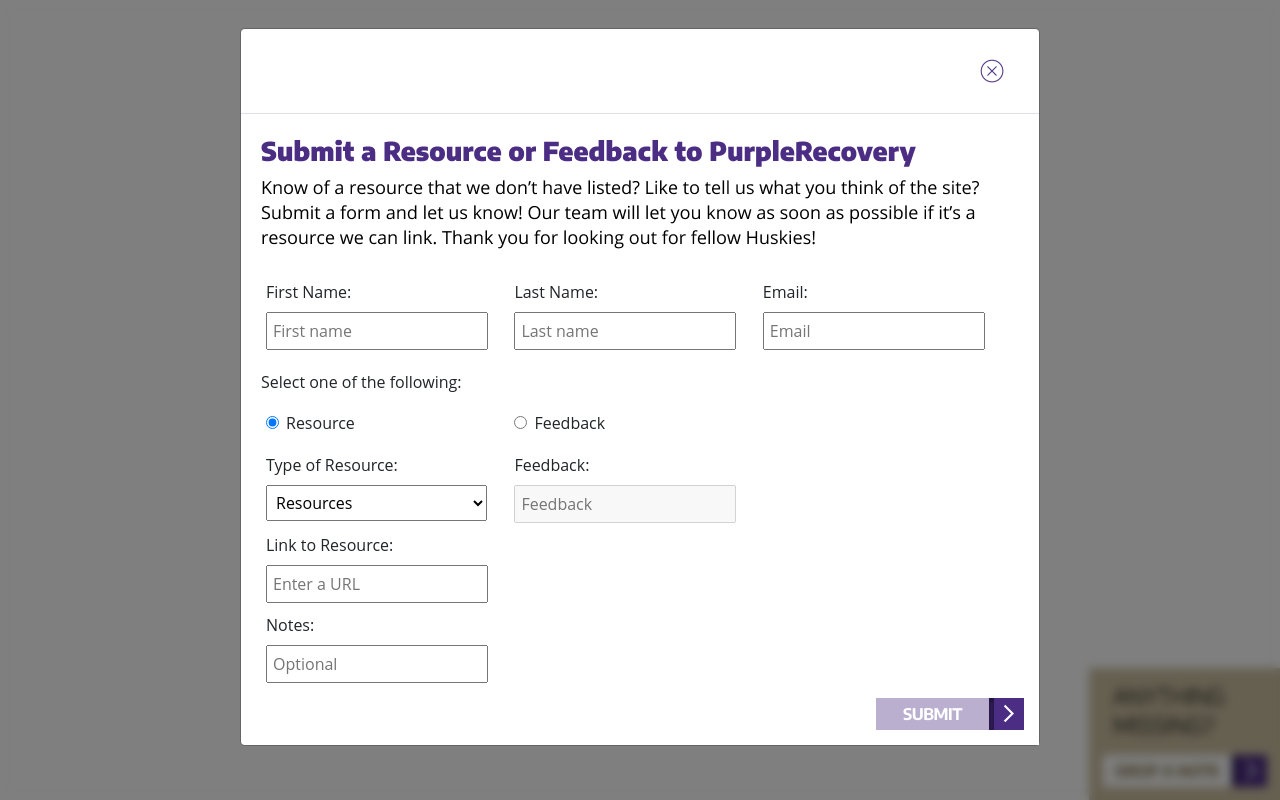
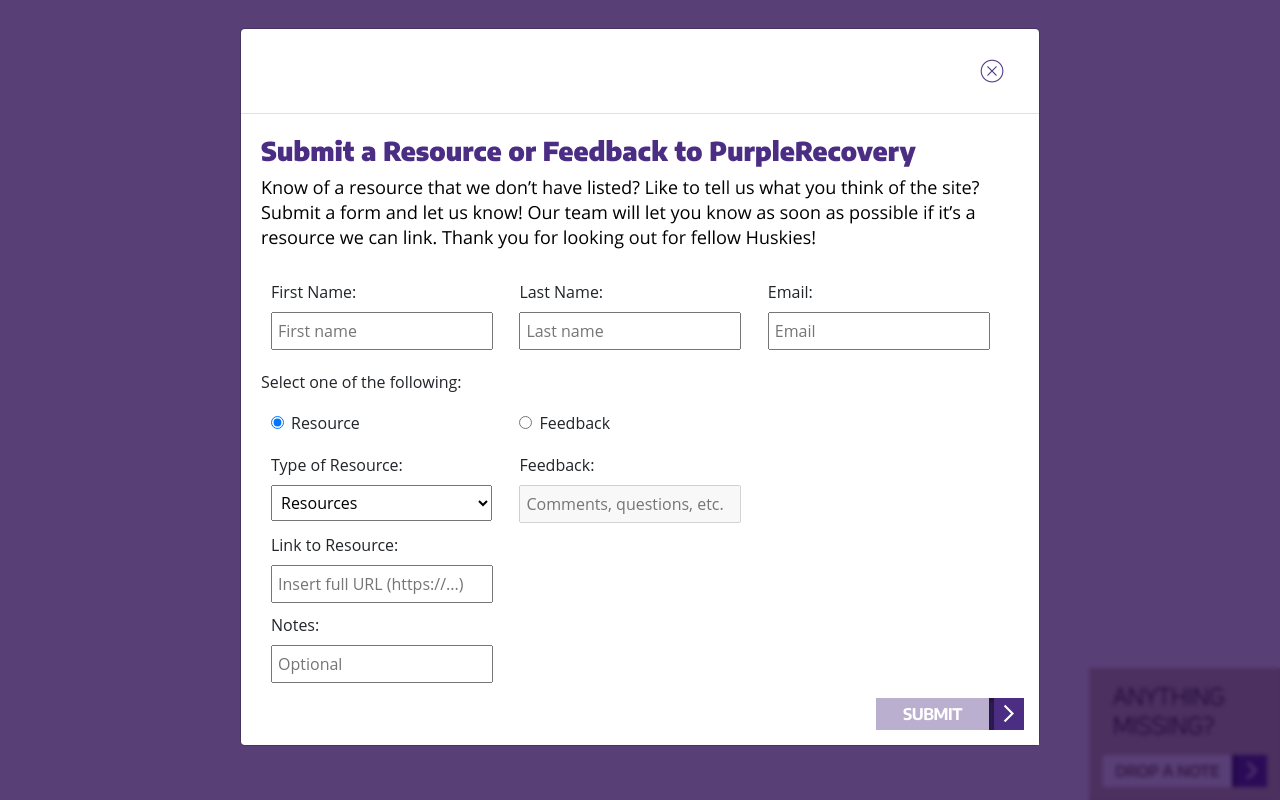
Before and after one commit to Purple-Recovery/purple-recovery, a React (Create React App) app: page / in a window 1280 px wide. Both pictures are taken after a click on the picture 1184 px from the left and 734 px from the top of the page. Built offline with nearby package versions, Linux system fonts and the light colour scheme.

Commit message:
Add styling for submitSuccessView and FormValidation.js

```diff
--- a/src/components/DropANote.js
+++ b/src/components/DropANote.js
@@ -125,15 +125,15 @@
 class SubmitSuccessView extends Component {
   render () {
     return (
-      <Modal show={this.props.show} onHide={this.props.hide}>
+      <Modal show={this.props.show} onHide={this.props.hide} className="modal-blur" size="lg">
         <Modal.Header>
           <Modal.Title />
           <button onClick={this.props.hide} className="close-button">
-            <img src={require("./img/close.png")} alt="Close form"/>
+            <img src={require("./img/close.png")} alt="Close form button"/>
           </button>
         </Modal.Header>
         <Modal.Body>
-          Form has been submitted successfully! Thank you for sharing
+        <img className="submission-success-img" src={require("./img/success.png")} alt="Form has been submitted successfully!"/>
         </Modal.Body>
       </Modal>
     );
--- a/src/components/FormValidation.js
+++ b/src/components/FormValidation.js
@@ -153,7 +153,7 @@
         {/* Feedback text input */}
         <div className="column">
           <label className="form-label">Feedback:</label>
-          <input type="text" placeholder="Feedback" disabled={!disabled} name="feedback" ref={register} />
+          <input type="text" placeholder="Comments, questions, etc." disabled={!disabled} name="feedback" ref={register} />
         </div>
       </div>
 
@@ -164,7 +164,7 @@
           <input
             name="link"
             type="url"
-            placeholder="Enter a URL"
+            placeholder="Insert full URL (https://...)"
             disabled={disabled}
             ref={
               register({
--- a/src/css/App.css
+++ b/src/css/App.css
@@ -37,10 +37,16 @@
   }
 }
 
+.submission-success-img{
+  display: block;
+  margin-left: auto;
+  margin-right: auto;
+  width: 70%;
+}
+
 .modal-blur {
-  backdrop-filter: blur(5px);
-
-  /* background-color: rgb(51, 0, 111, 0.8); */
+  backdrop-filter: blur(2px);
+  background-color: rgb(51, 0, 111, 0.5);
 }
 
 .close-button {
@@ -51,14 +57,14 @@
 
 #form {
   font-family: 'Open Sans', sans-serif;
-  padding: 20
+  padding: 20;
 }
 
-/* Float four columns side by side */
+/* Float columns side by side */
 .column {
   float: left;
   width: 30%;
-  padding-left: 40px;
+  padding-left: 45px;
   border: none;
   border: 0;
 }
```
Also changed, not shown: src/components/img/success.png.
